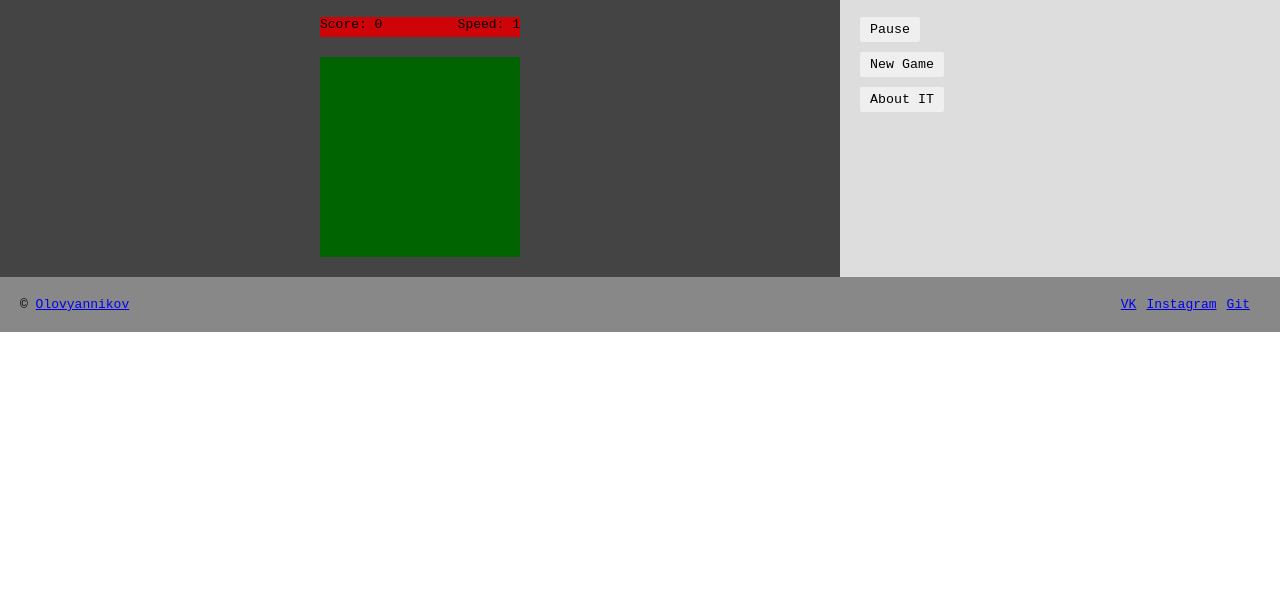
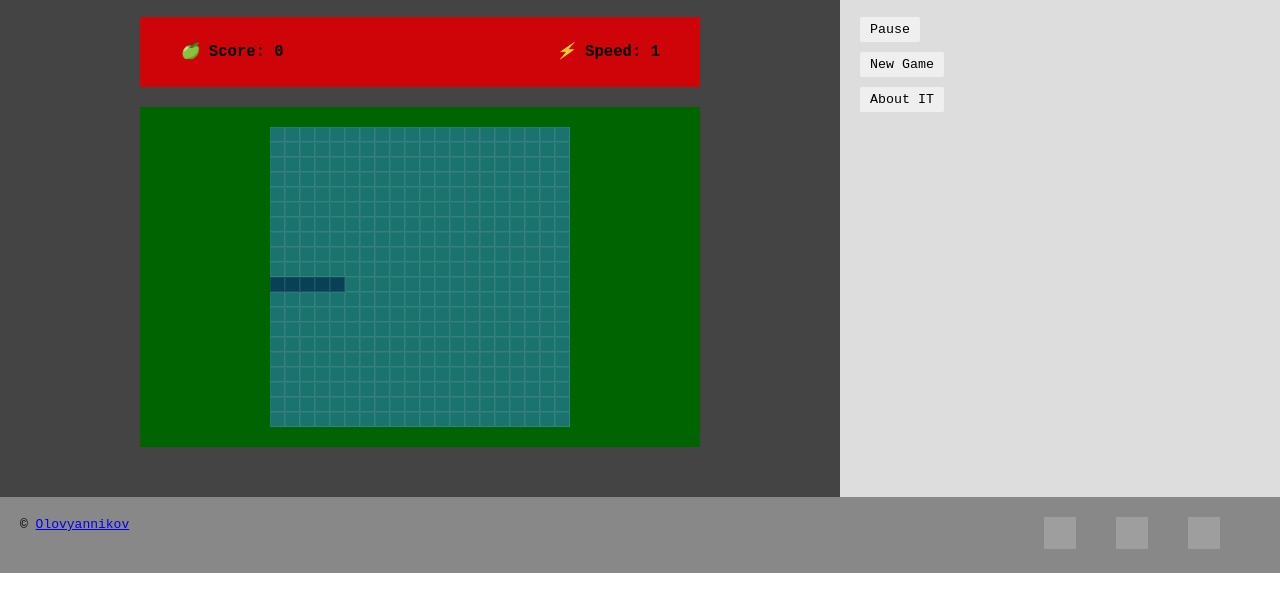
Before and after one commit to Olovyannikov/Snake, a plain HTML site: page index.html in a window 1280 px wide. Shown: the part 87-698 px from the top of the page. Drawn offline with Linux system fonts and the light colour scheme; grey boxes are pictures that could not be loaded.

Commit message:
Pull  js

```diff
--- a/css/style.css
+++ b/css/style.css
@@ -1,5 +1,10 @@
 html {
     scroll-behavior: smooth;
+    --blue: #084056;
+    --green: #188367;
+    --grass: #9EA66D;
+    --orange: #FF914D;
+    --red: #F53005;
 }
 
 body {
@@ -26,7 +31,7 @@ body {
 }
 
 .main {
-
+    min-height: 500px;
 }
 
 .main__sidebar,
@@ -47,22 +52,27 @@ body {
 
 .main__info {
     background-color: #cf0408;
-    width: 200px;
-    height: 20px;
+    width: 65%;
+    padding: 0 20px ;
+    min-height: 20px;
     margin: 0 auto 20px;
     justify-content: space-between;
+    line-height: 30px;
+    display: flex;
+    font-weight: bold;
+    font-size: 120%;
 }
 
 .main__info .score,
 .main__info .speed {
-
+    padding: 20px;
 }
 
 .main__game {
     background-color: #006400;
-    width: 200px;
-    height: 200px;
+    width: 65%;
     margin: 0 auto;
+    padding: 20px ;
 }
 
 .main__sidebar {
@@ -84,6 +94,32 @@ body {
     justify-content: space-between;
 }
 
+.footer .social {
+    font-size: 0;
+}
+
+.footer .social::before {
+    content: '';
+    display: inline-block;
+    background: url("https://icon-icons.com/icons2/1121/PNG/32/1486147202-social-media-circled-network10_79475.png");
+    width: 32px;
+    height: 32px;
+    margin-right: 30px;
+}
+
+.footer .social--in::before {
+    background: url('https://icon-icons.com/icons2/836/PNG/32/Instagram_icon-icons.com_66804.png')
+}
+
+.footer .social--git::before {
+    background: url('https://icon-icons.com/icons2/512/PNG/32/vc-git_icon-icons.com_50729.png');
+}
+
+.footer .social:hover::before {
+    background-color: white;
+    border-radius: 5px;
+}
+
 .navigation__footer {
     margin: 0;
     padding: 0;
@@ -92,3 +128,31 @@ body {
 .navigation__footer li {
     padding-right: 10px;
 }
+
+/* Game field elements*/
+
+   .field {
+       display: flex;
+       flex-wrap: wrap;
+       margin: 0 auto;
+       background: #1d807a;
+   }
+
+.cell {
+    position: relative;
+    display: block;
+    margin: 0;
+    padding: 0;
+    box-sizing: border-box;
+    border: 1px solid rgba(255, 255, 255, 0.1);
+    border-style: inset;
+    background: rgba(0, 0, 0, 0.1);
+}
+
+.snake {
+    background: var(--blue);
+}
+
+.food {
+     background: var(--red);
+ }
--- a/index.html
+++ b/index.html
@@ -17,8 +17,8 @@
  <main class="main flex">
     <section class="main__content">
         <div class="main__info flex" id="info">
-            <span class="score">Score: <span id="score">0</span></span>
-            <span class="speed">Speed: <speed id="speed">1</speed></span>
+            <span class="score"><i>🍏</i> Score: <span id="score">0</span></span>
+            <span class="speed"><i>⚡</i> Speed: <span id="speed">1</span></span>
         </div>
         <div class="main__game" id="game"></div>
     </section>
--- a/js/main.js
+++ b/js/main.js
@@ -0,0 +1,115 @@
+/**
+ * Snake v0.0.1
+ */
+
+
+const config = {
+    initialLength: 5,
+    stepDuration: 500,
+    foodScore: 25,
+    fieldWidth: 20,
+    fieldHeight: 20,
+    cellSize: 15,
+};
+
+let snake = [];
+let snakeDirection = "right"; // "up" | "right" | "down" | "left"
+let snakeChunksDirections = [];
+let tickId = null;
+let currentStepDuration = config.stepDuration;
+
+
+// элементы DOM-дерева
+const gameEl = document.getElementById("game");
+const scoreEl = document.getElementById("score");
+const speedEl = document.getElementById("speed");
+
+// создание поля игры
+function initField() {
+    const fieldEl = document.createElement("div");
+    fieldEl.classList.add("field");
+    fieldEl.setAttribute("style", `width: ${config.cellSize*config.fieldWidth}px; height: ${config.cellSize*config.fieldHeight}px;`);
+
+    for (i = 0; i < config.fieldWidth; i++) {
+        for (j = 0; j < config.fieldHeight; j++) {
+            const cellEl = document.createElement("div");
+            cellEl.classList.add("cell");
+            cellEl.setAttribute("id", `${i}.${j}`);
+            cellEl.setAttribute("style", `width: ${config.cellSize}px; height: ${config.cellSize}px;`);
+            fieldEl.append(cellEl);
+        }
+    }
+
+    gameEl.append(fieldEl);
+}
+
+// инициализация змейки
+function initSnake() {
+    const newSnake = snake.slice();
+    const newSnakeChunksDirections = snakeChunksDirections.slice();
+
+    const initialX = Math.floor( config.fieldHeight / 2 );
+    const initialY = 0;
+
+    for (i = 0; i < config.initialLength; i++) {
+        newSnake.push([initialX, initialY+i]);
+        newSnakeChunksDirections.push("right");
+    }
+
+    newSnakeChunksDirections[config.initialLength]="up";
+
+    snake = newSnake.slice().reverse();
+    snakeChunksDirections = newSnakeChunksDirections.slice().reverse();
+}
+
+// стирание змейки
+function clearSnake() {
+    const snakeCellEls = document.querySelectorAll(".snake");
+    for (chunk of snakeCellEls ) {
+        chunk.classList.remove("snake");
+    }
+}
+
+// рендеринг змейки
+function drawSnake() {
+    const drawingSnake = snake.slice();
+
+    for (i=0; i < drawingSnake.length; i++ ) {
+        const x = drawingSnake[i][0];
+        const y = drawingSnake[i][1];
+        const snakeCellEl = document.getElementById(`${x}.${y}`);
+        snakeCellEl.classList.add("snake");
+    }
+}
+
+// смена направлений кусков змеи
+function snakeChangeChunksDirections() {
+
+    const movedSnakeChunksDirections = snakeChunksDirections.slice();
+    for (i=0; i < movedSnakeChunksDirections.length - 1; i++) {
+        const index = movedSnakeChunksDirections.length - 1 - i;
+        movedSnakeChunksDirections[index] = movedSnakeChunksDirections[index - 1];
+    }
+
+    snakeChunksDirections = movedSnakeChunksDirections.slice();
+}
+
+// tick
+function tick() {
+    if ( tickId ) {
+        clearInterval(tickId);
+        tickId = null;
+    }
+    tickId = setInterval( function(){
+
+    }, currentStepDuration);
+}
+
+// Main function
+const main = function() {
+    initField();
+    initSnake();
+    drawSnake();
+};
+
+window.onload = main();
```
